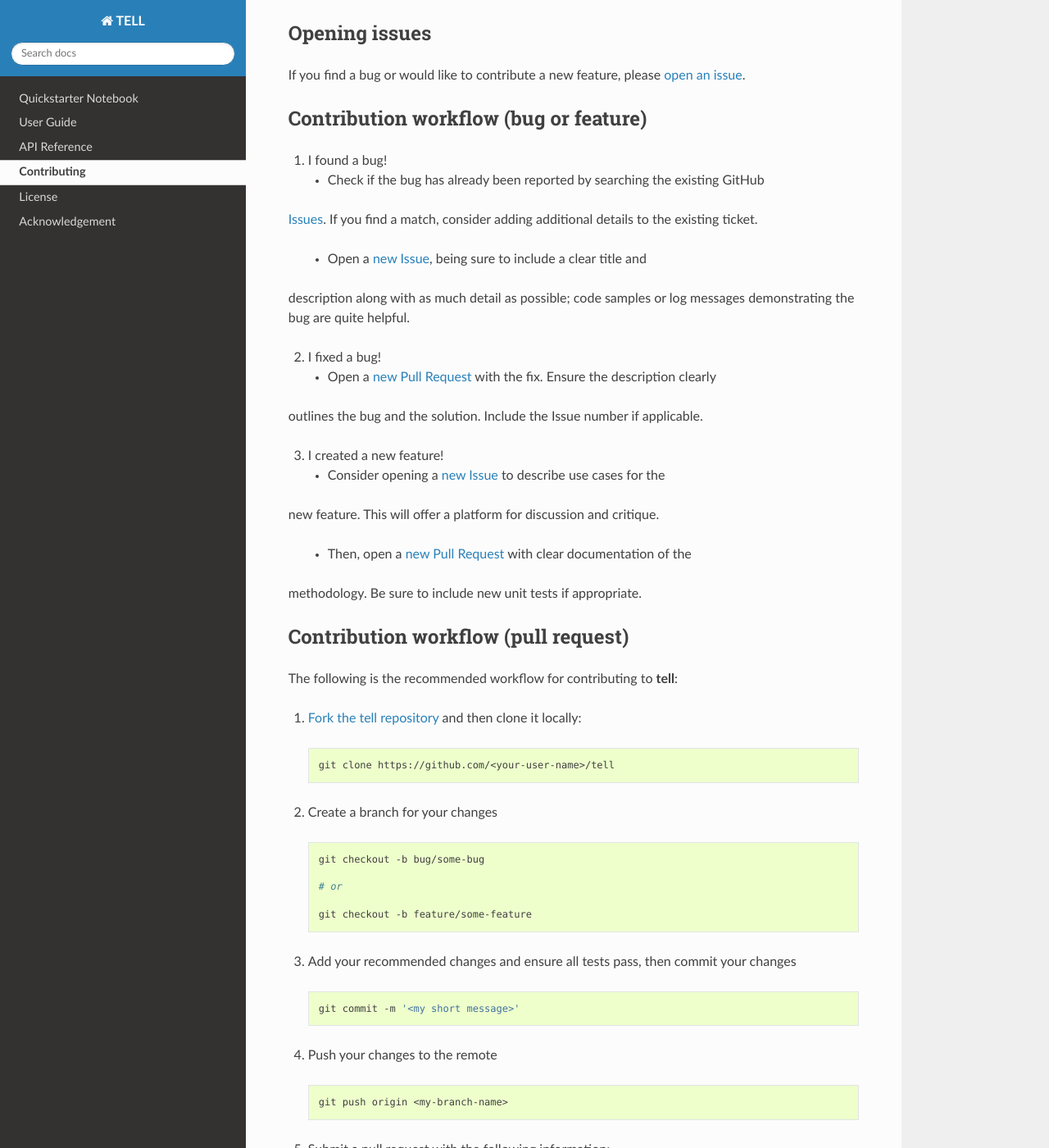
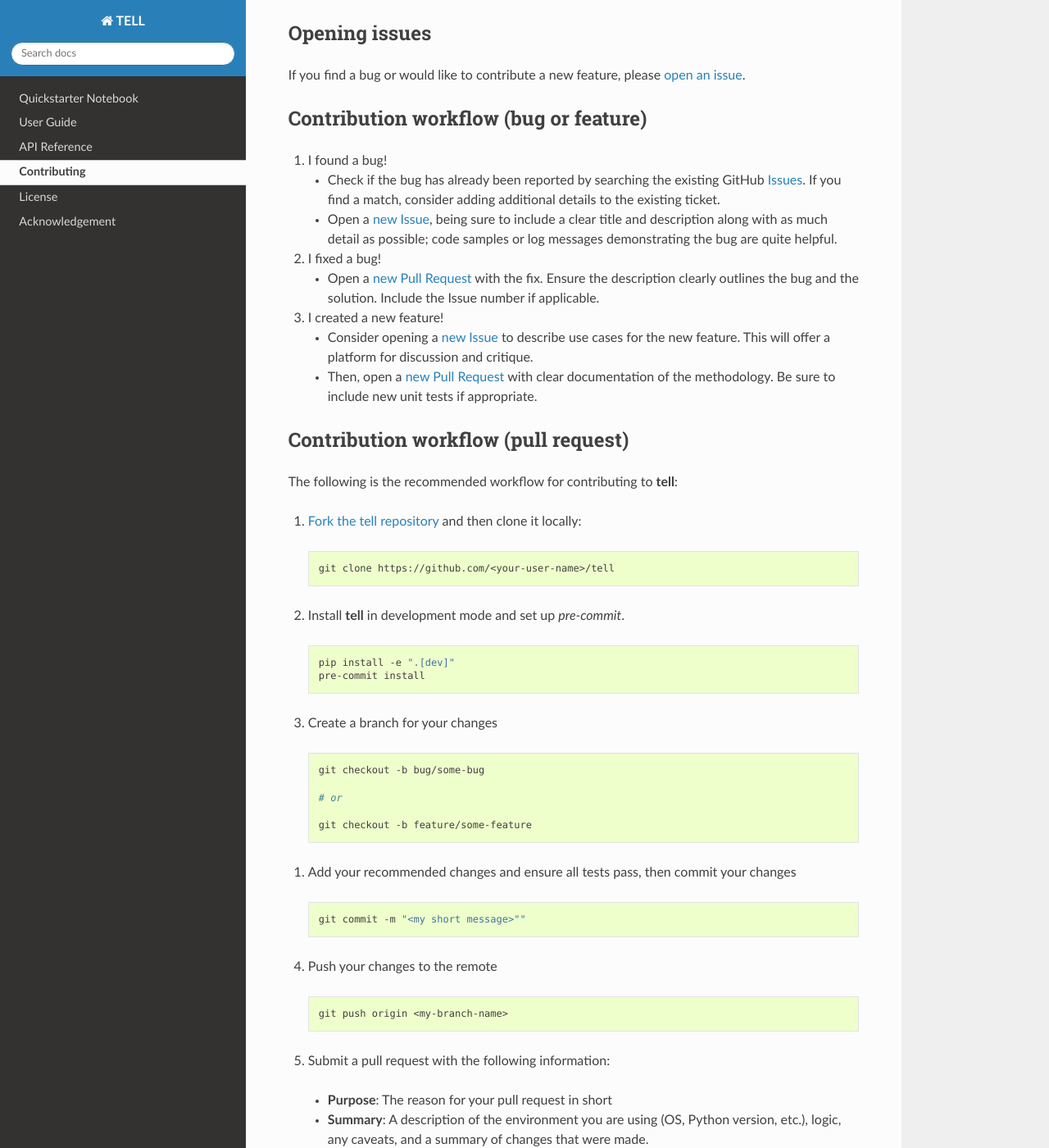
Before and after one commit to IMMM-SFA/tell, a Sphinx documentation site: the page built from docs/source/contributing.rst, in a window 1280 px wide and 1400 px high, scrolled down 208 px. Shown: the whole window at 82% size. Built offline with Sphinx 7.4.7 and the Read the Docs theme 3.1.0, drawn with Linux system fonts in a browser that asks for light colours.

Commit message:
add pre-commit

```diff
--- a/docs/source/contributing.rst
+++ b/docs/source/contributing.rst
@@ -15,25 +15,19 @@ ______________________________________
 
 1. I found a bug!
 
-   * Check if the bug has already been reported by searching the existing GitHub
-`Issues <https://github.com/IMMM-SFA/tell/issues>`_. If you find a match, consider adding additional details to the
-existing ticket.
+   * Check if the bug has already been reported by searching the existing GitHub `Issues <https://github.com/IMMM-SFA/tell/issues>`_. If you find a match, consider adding additional details to the existing ticket.
 
-   * Open a `new Issue <https://github.com/IMMM-SFA/tell/issues/new/choose>`_, being sure to include a clear title and
-description along with as much detail as possible; code samples or log messages demonstrating the bug are quite helpful.
+   * Open a `new Issue <https://github.com/IMMM-SFA/tell/issues/new/choose>`_, being sure to include a clear title and description along with as much detail as possible; code samples or log messages demonstrating the bug are quite helpful.
 
 2. I fixed a bug!
 
-   * Open a `new Pull Request <https://github.com/IMMM-SFA/tell/compare>`_ with the fix. Ensure the description clearly
-outlines the bug and the solution. Include the Issue number if applicable.
+   * Open a `new Pull Request <https://github.com/IMMM-SFA/tell/compare>`_ with the fix. Ensure the description clearly outlines the bug and the solution. Include the Issue number if applicable.
 
 3. I created a new feature!
 
-   * Consider opening a `new Issue <https://github.com/IMMM-SFA/tell/issues/new/choose>`_ to describe use cases for the
-new feature. This will offer a platform for discussion and critique.
+   * Consider opening a `new Issue <https://github.com/IMMM-SFA/tell/issues/new/choose>`_ to describe use cases for the new feature. This will offer a platform for discussion and critique.
 
-   * Then, open a `new Pull Request <https://github.com/IMMM-SFA/tell/compare>`_ with clear documentation of the
-methodology. Be sure to include new unit tests if appropriate.
+   * Then, open a `new Pull Request <https://github.com/IMMM-SFA/tell/compare>`_ with clear documentation of the methodology. Be sure to include new unit tests if appropriate.
 
 
 Contribution workflow (pull request)
@@ -48,7 +42,15 @@ The following is the recommended workflow for contributing to **tell**:
     git clone https://github.com/<your-user-name>/tell
 
 
-2. Create a branch for your changes
+2. Install **tell** in development mode and set up `pre-commit`.
+
+  .. code-block:: bash
+
+   pip install -e ".[dev]"
+   pre-commit install
+
+
+3. Create a branch for your changes
 
   .. code-block:: bash
 
@@ -70,7 +74,9 @@ The following is the recommended workflow for contributing to **tell**:
 
     git push origin <my-branch-name>
 
+
 5. Submit a pull request with the following information:
 
   - **Purpose**:  The reason for your pull request in short
   - **Summary**:  A description of the environment you are using (OS, Python version, etc.), logic, any caveats, and a summary of changes that were made.
+  -
```
Also changed, not shown: other parts of docs/source/contributing.rst (+4 -2 lines), pyproject.toml (+8 -5 lines), .pre-commit-config.yaml (added).
